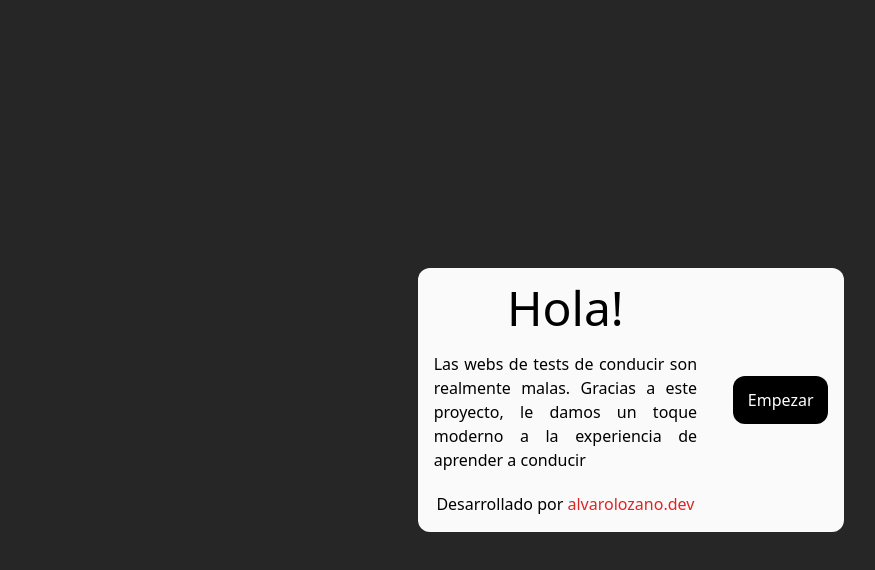
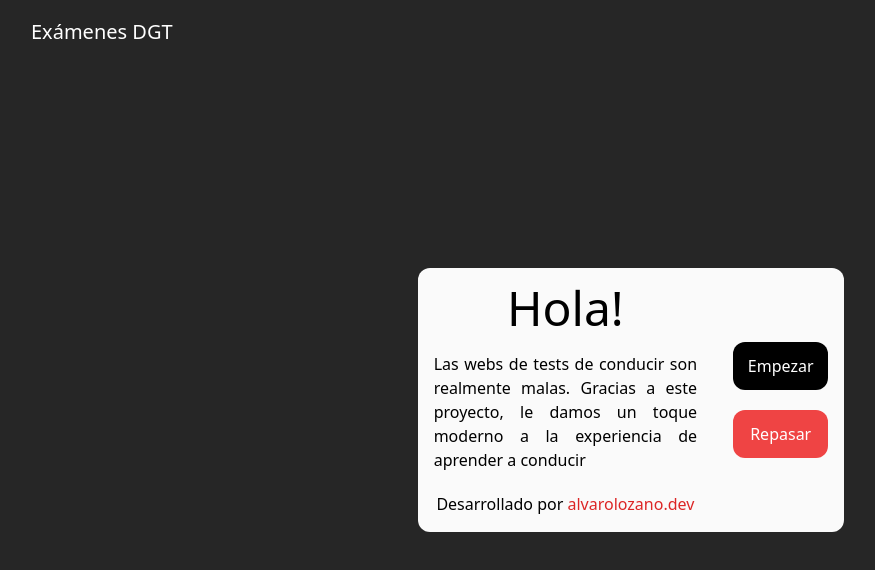
Before and after one commit to alvarolozano/dgt-exam-front, a Next.js app: page / in a window 1280 px wide. Shown: the top 570 px of the page, without its empty margins (9-884 px from the left). Built offline with nearby package versions, Linux system fonts and the light colour scheme.

Commit message:
Reducers y layout

```diff
--- a/app/layout.tsx
+++ b/app/layout.tsx
@@ -1,3 +1,4 @@
+import Link from 'next/link';
 import React from 'react';
 import './globals.css';
 export default function RootLayout({
@@ -9,9 +10,14 @@ export default function RootLayout({
 }) {
     return (
         <html lang="en">
-            <body>
-                <div className='absolute lg:h-full min-h-full lg:p-0 w-full bg-neutral-800 flex lg:items-center md:items-center h-max justify-center'>
-                    <div className='bg-neutral-50 w-full lg:w-4/12 h-max p-4 flex gap-9 rounded-xl flex-col lg:flex-row'>
+            <body className=''>
+                <div className='absolute z-30 h-16 w-full hidden lg:flex justify-between px-10 items-center'>
+                    <Link href={'/'}>
+                        <h1 className='text-white text-xl'>Exámenes DGT</h1>
+                    </Link>
+                </div>
+                <div className='bg-neutral-800 h-screen grid place-items-center grid-cols-6 w-full'>
+                    <div className='bg-neutral-50 col-span-6 lg:col-span-2 w-full lg:col-start-3 col-start-1 h-max p-3 md:p-4 flex gap-9 rounded-xl flex-col lg:flex-row'>
                         {children}
                     </div>
                 </div>
--- a/app/page.tsx
+++ b/app/page.tsx
@@ -9,9 +9,17 @@ export default function Page() {
                 <p className='text-center'>Desarrollado por <a href='https://alvarolozano.dev' className='text-red-600'>alvarolozano.dev</a></p>
             </div>
 
-            <Link className='w-full flex flex-col justify-center self-center py-3 bg-black text-white rounded-xl hover:border-black hover:w-full transition-all duration-600 hover:scale-110' href={'/test'}>
-                <span className="text-center">Empezar</span>
-            </Link>
+<div className='w-full flex flex-col justify-center gap-5 self-center'>
+        <Link className="text-center py-3 h-full bg-black text-white rounded-xl hover:border-black hover:w-full transition-all duration-600 hover:scale-110" href={'/test'}>
+                <span>Empezar</span>
+        </Link>
+
+        <Link className="text-center h-full py-3 bg-red-500 text-white rounded-xl hover:border-black hover:w-full transition-all duration-600 hover:scale-110" href={'/repasar'}>
+                <span>Repasar</span>
+        </Link>
+</div>
+
+
         </>
     )
 }
--- a/app/test/components/pregunta.tsx
+++ b/app/test/components/pregunta.tsx
@@ -27,7 +27,7 @@ export default function Pregunta({pregunta, current, idx, testId}: any) {
     }, [])
 
     return (
-    <div key={pregunta.id} style={{transform: `translateX(calc(${-100 * current}% - 1em)`, paddingLeft: "2em"}} className={`min-w-full duration-150- transition-all ease-out flex flex-col justify-between ${idx !== current ? 'opacity-50' : 'opacity-100'}`}>
+    <div key={pregunta.id} style={{transform: `translateX(calc(${-100 * current}%)`}} className={`min-w-full duration-150- transition-all ease-out flex flex-col justify-between ${idx !== current ? 'opacity-50' : 'opacity-100'}`}>
 
     <div>
         {
--- a/app/test/components/respuesta.tsx
+++ b/app/test/components/respuesta.tsx
@@ -1,5 +1,5 @@
 import { useCallback, useContext, useState } from "react"
-import { ExamStateActions } from "../lib/types/reducer";
+import { ExamStateActions } from "../../types/reducer";
 import { TestContext } from "../lib/examContext";
 
 export default function Respuesta(respuesta: any) {
@@ -21,7 +21,9 @@ export default function Respuesta(respuesta: any) {
     }, [respuesta]);
 
     return (
-        <button disabled={!respuesta.enabled} onClick={() => marcarRespuesta()} className={`w-full text-center bg-neutral-400 py-4 rounded-xl ${(marcada || respuesta.selected) ? (respuesta.correcta ? 'bg-green-500' : 'bg-red-600') : ''}`} key={respuesta.id}>
+        <button disabled={!respuesta.enabled} onClick={() => marcarRespuesta()} className={`relative w-full text-center py-4 px-2 rounded-md border-2 ${(marcada || respuesta.selected) ? 'bg-transparent border-transparent' : ''}`} key={respuesta.id}>
+            <span className={`absolute left-0 bottom-0 w-full transition-all ease-linear duration-250  -z-20 rounded-md ${(marcada || respuesta.selected) && respuesta.correcta ? 'h-full' : 'h-0'} bg-green-400`}/>
+            <span className={`absolute left-0 bottom-0 w-full transition-all ease-linear duration-250 -z-20 rounded-md ${(marcada || respuesta.selected) && !respuesta.correcta ? 'h-full' : 'h-0'} bg-red-500`}/>
             {respuesta.contenido}
         </button>
     )
```
Also changed, not shown: app/test/lib/examContext.tsx (+1 -1 lines), app/types/reducer.ts (renamed from app/test/lib/types/reducer.ts).
